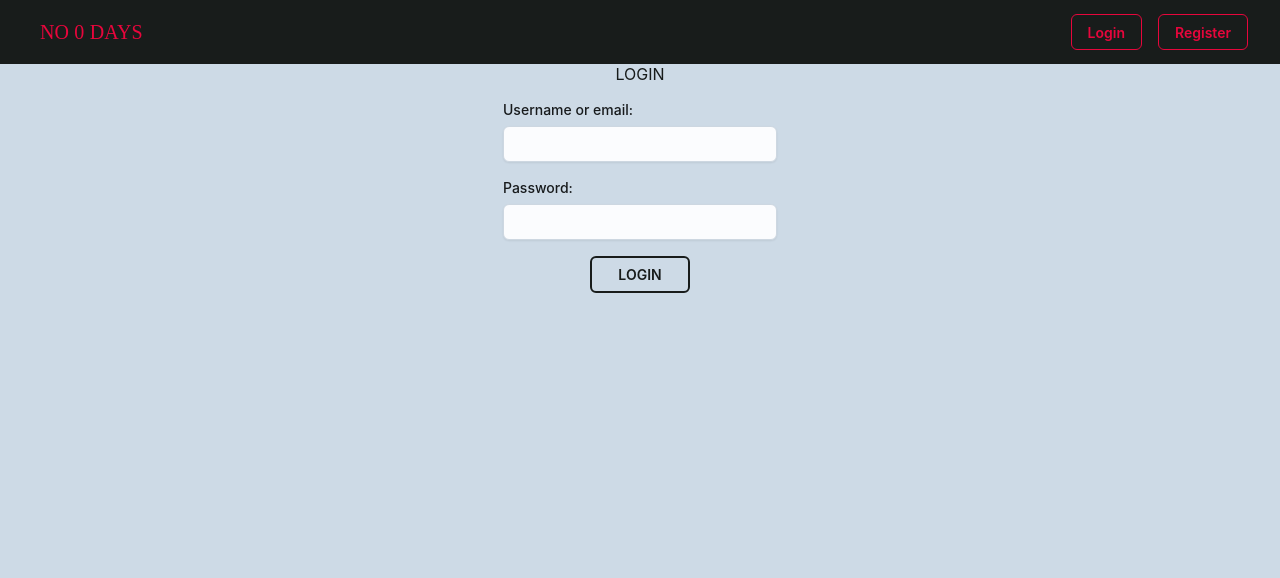
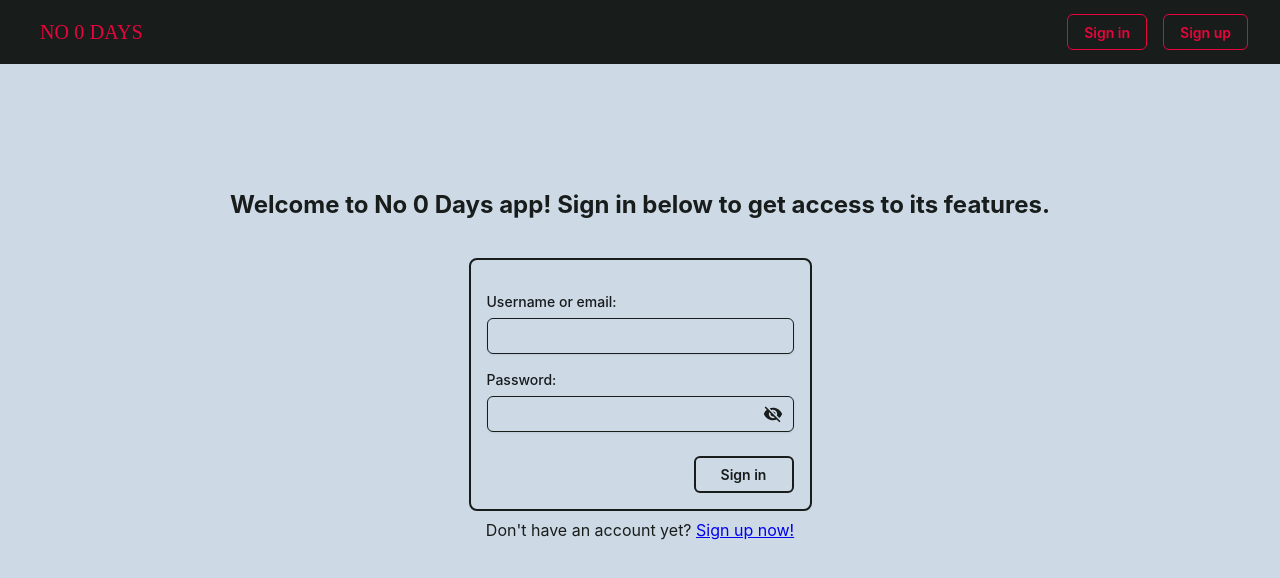
Before and after one commit to LukaszLik/no0days_frontend_react, a React (Create React App) app: page /login in a window 1280 px wide. Shown: the top 578 px of the page. Built offline with nearby package versions, Linux system fonts and the light colour scheme; a web font is replaced by a local one.

Commit message:
create basic login form layout, minor navbar fixes

```diff
--- a/src/common/navbar/Navbar.tsx
+++ b/src/common/navbar/Navbar.tsx
@@ -51,7 +51,7 @@ const Navbar = () => {
               variant="outlined"
               sx={{ margin: 1, color: "#e7063c", borderColor: "#e7063c" }}
             >
-              Login
+              Sign in
             </Button>
 
             <Button
@@ -59,7 +59,7 @@ const Navbar = () => {
               variant="outlined"
               sx={{ margin: 1, color: "#e7063c", borderColor: "#e7063c" }}
             >
-              Register
+              Sign up
             </Button>
           </Box>
         </Toolbar>
--- a/src/components/loginPage/login.scss
+++ b/src/components/loginPage/login.scss
@@ -1,3 +1,5 @@
+@import "../../common/_variables.scss";
+
 .bg {
   min-height: 93vh;
   display: flex;
@@ -9,4 +11,25 @@
   align-items: center;
   justify-content: center;
   flex-direction: column;
+  //width: 40vw;
+  height: 30vh;
 }
+
+.button-div {
+  display: flex;
+  justify-content: flex-end;
+}
+
+.signin-div {
+  padding-top: 10vh;
+  display: flex;
+  align-items: center;
+  justify-content: center;
+  flex-direction: column;
+  height: 15vh;
+}
+
+.form-input {
+  background-color: $primary !important;
+  border-color: $secondary !important;
+}
--- a/src/components/loginPage/login.tsx
+++ b/src/components/loginPage/login.tsx
@@ -1,34 +1,91 @@
-import { Button, FormControl, FormLabel, Input } from "@mui/joy";
+import { Button, Card, FormControl, FormLabel, Input } from "@mui/joy";
 import React from "react";
+import { Link } from "react-router-dom";
+import VisibilityIcon from "@mui/icons-material/Visibility";
+import VisibilityOffIcon from "@mui/icons-material/VisibilityOff";
 import "./login.scss";
 
 export default function Login() {
+  const [data, setData] = React.useState<{
+    email: string;
+    password: string;
+  }>({ email: "", password: "" });
+
+  const [visible, setVisible] = React.useState(false);
+  function handleSubmit(event: React.FormEvent<HTMLFormElement>) {
+    event.preventDefault();
+    console.log(`submit:\n email=${data.email}\n password=${data.password}`);
+  }
+
   return (
     <div className="front">
-      <div>LOGIN</div>
+      <div className="signin-div">
+        <h2>
+          Welcome to No 0 Days app! Sign in below to get access to its features.
+        </h2>
+      </div>
       <div className="form">
+        <Card sx={{ background: "#cddae6", border: 2, borderColor: "#181c1b" }}>
+          <form onSubmit={handleSubmit}>
             <FormControl>
               <FormLabel sx={{ mt: 2 }}>Username or email:</FormLabel>
-          <Input></Input>
+              <Input
+                className="form-input"
+                required
+                value={data.email}
+                onChange={(event) =>
+                  setData({ ...data, email: event.target.value })
+                }
+              ></Input>
             </FormControl>
-
             <FormControl>
               <FormLabel sx={{ mt: 2 }}>Password:</FormLabel>
-          <Input></Input>
+              <Input
+                className="form-input"
+                type={visible ? "" : "password"}
+                endDecorator={
+                  <Button
+                    onClick={() => setVisible(!visible)}
+                    variant="outlined"
+                    sx={{
+                      width: 5,
+                      color: "#181c1b",
+                      borderColor: "transparent",
+                    }}
+                  >
+                    {visible ? <VisibilityIcon /> : <VisibilityOffIcon />}
+                  </Button>
+                }
+                required
+                value={data.password}
+                onChange={(event) =>
+                  setData({ ...data, password: event.target.value })
+                }
+              ></Input>
             </FormControl>
+            <div className="button-div">
               <Button
+                type="submit"
                 variant="outlined"
                 sx={{
                   width: 100,
-            mt: 2,
+                  mt: 3,
                   color: "#181c1b",
                   borderColor: "#181c1b",
                   border: 2,
                 }}
               >
                 {" "}
-          LOGIN
+                Sign in
               </Button>
+            </div>
+          </form>
+        </Card>
+      </div>
+      <div>
+        <p>
+          Don't have an account yet? <Link to="/register">Sign up now!</Link>
+        </p>
       </div>
     </div>
   );
--- a/src/components/registerPage/register.tsx
+++ b/src/components/registerPage/register.tsx
@@ -30,7 +30,7 @@ export default function Register() {
           <FormLabel sx={{ mt: 2 }}>Confirm password:</FormLabel>
           <Input></Input>
         </FormControl>
-        <Button sx={{ width: 100, mt: 2 }}>REGISTER</Button>
+        <Button sx={{ width: 100, mt: 2 }}>Sign up</Button>
       </div>
     </div>
   );
```
Lines whose indentation alone changed are shown as unchanged.
